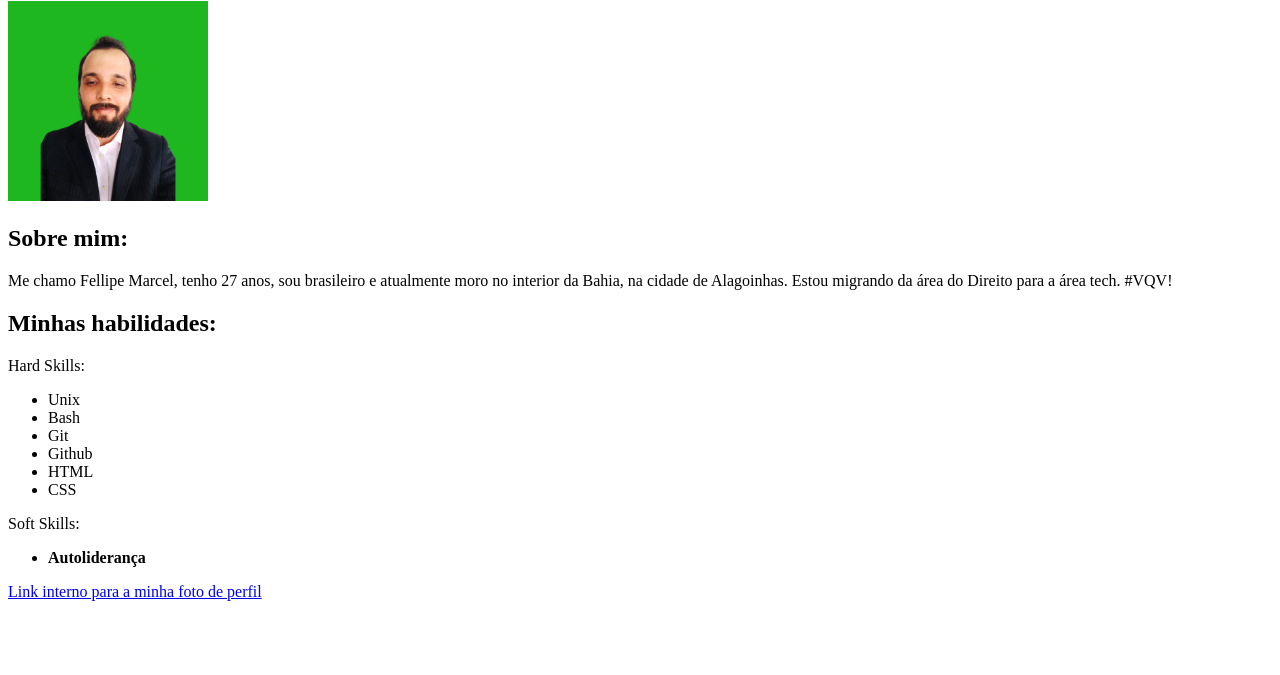
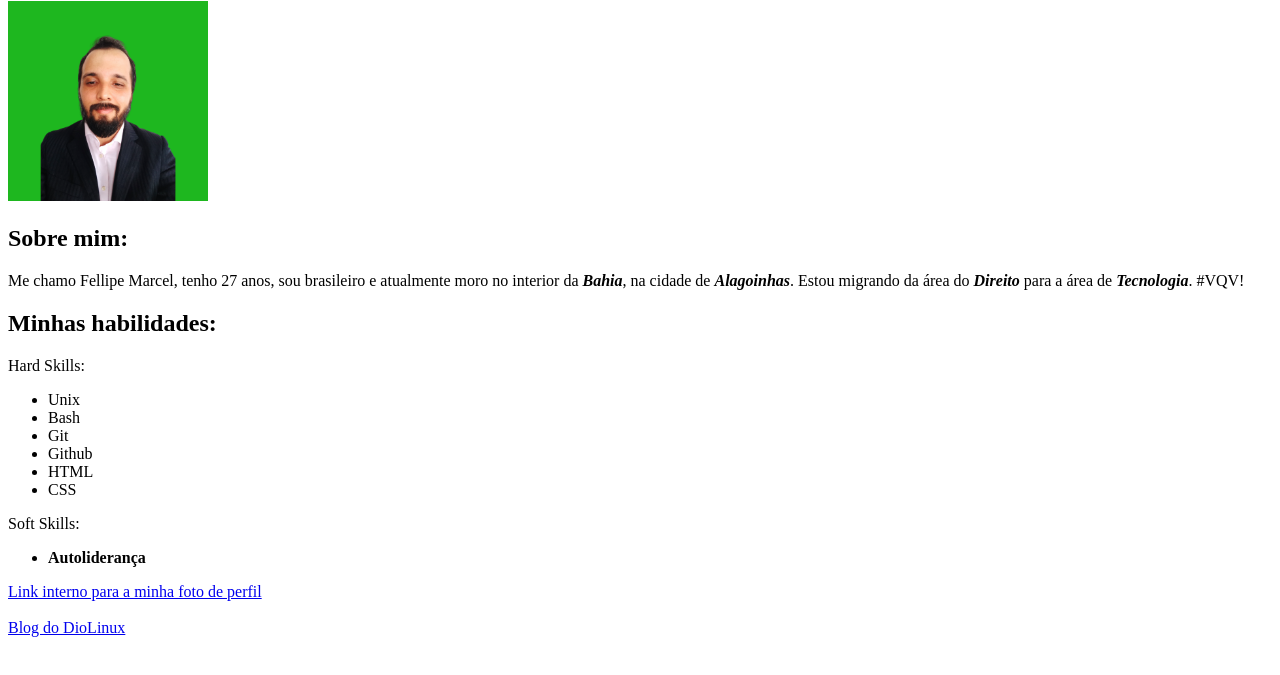
Before and after one commit to fellipemarcel/fellipemarcel.github.io, a plain HTML site: page index.html in a window 1280 px wide. Shown: the part 79-754 px from the top of the page. Drawn offline with Linux system fonts and the light colour scheme.

Commit message:
Link externo do Blog e destaques em negrito e itálico adicionados

```diff
--- a/index.html
+++ b/index.html
@@ -10,7 +10,7 @@
     <h1>Fellipe Marcel Maia Silva</h1>
     <img src="pic.png" alt="Foto de perfil de Fellipe" width="200px" id="prof-pic">
     <h2>Sobre mim:</h2>
-    <p>Me chamo Fellipe Marcel, tenho 27 anos, sou brasileiro e atualmente moro no interior da Bahia, na cidade de Alagoinhas. Estou migrando da área do Direito para a área tech. #VQV!</p>
+    <p>Me chamo Fellipe Marcel, tenho 27 anos, sou brasileiro e atualmente moro no interior da <strong><em>Bahia</em></strong>, na cidade de <strong><em>Alagoinhas</em></strong>. Estou migrando da área do <strong><em>Direito</em></strong> para a área de <strong><em>Tecnologia</em></strong>. #VQV!</p>
     <h2>Minhas habilidades:</h2>
     <p>Hard Skills:</p>
     <ul>
@@ -25,6 +25,7 @@
     <ul>
         <li><strong>Autoliderança</strong></li>
     </ul>
-    <a href="#prof-pic">Link interno para a minha foto de perfil</a>
+    <a href="#prof-pic">Link interno para a minha foto de perfil</a> <br> <br>
+    <a href="https://diolinux.com.br/autor/blogdiolinux" target="_blank">Blog do DioLinux</a>
 </body>
 </html>
```
